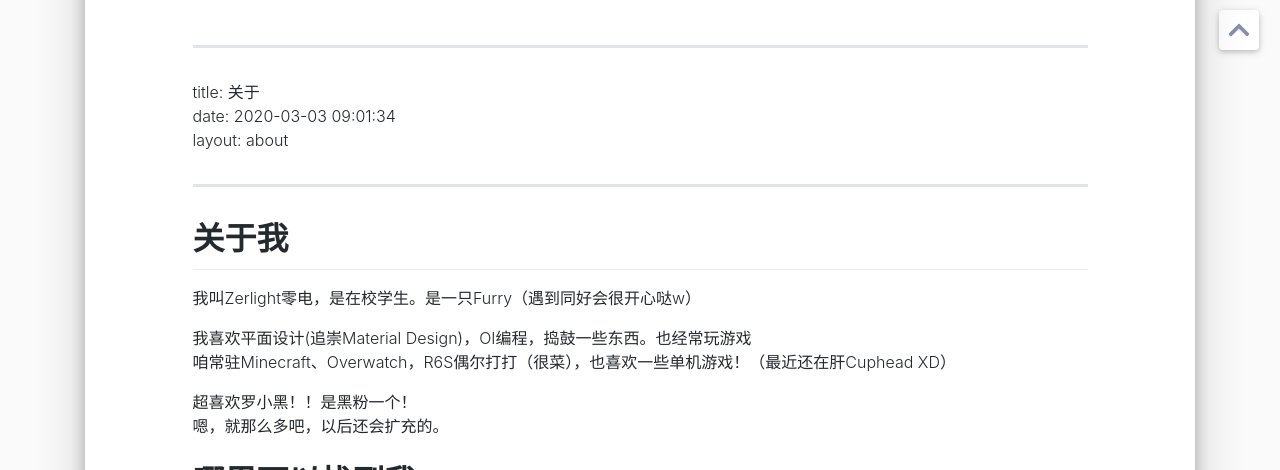
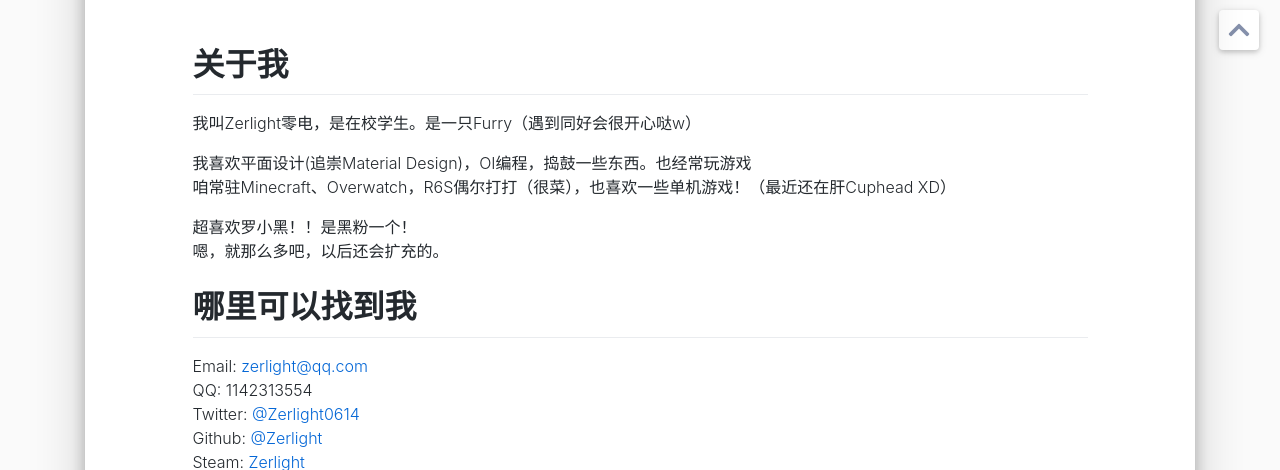
Before and after one commit to Zerlight/zerlight.github.io, a plain HTML site: page about/index.html in a window 1280 px wide. Shown: the part 810-1280 px from the top of the page. Drawn offline with Linux system fonts and the light colour scheme; some packages are replaced by stand-ins of ours; a script that the page names is missing; a small style sheet from the web is missing.

Commit message:
Site updated: 2020-03-03 23:55:30

```diff
--- a/about/index.html
+++ b/about/index.html
@@ -175,10 +175,7 @@
 
 </div>
 <div class="mt-5 markdown-body">
-  <hr>
-<p>title: 关于<br>date: 2020-03-03 09:01:34<br>layout: about</p>
-<hr>
-<h1 id="关于我"><a href="#关于我" class="headerlink" title="关于我"></a>关于我</h1><p>我叫Zerlight零电，是在校学生。是一只Furry（遇到同好会很开心哒w）</p>
+  <h1 id="关于我"><a href="#关于我" class="headerlink" title="关于我"></a>关于我</h1><p>我叫Zerlight零电，是在校学生。是一只Furry（遇到同好会很开心哒w）</p>
 <p>我喜欢平面设计(追崇Material Design)，OI编程，捣鼓一些东西。也经常玩游戏<br>咱常驻Minecraft、Overwatch，R6S偶尔打打（很菜），也喜欢一些单机游戏！（最近还在肝Cuphead XD）</p>
 <p>超喜欢罗小黑！！是黑粉一个！<br>嗯，就那么多吧，以后还会扩充的。</p>
 <h1 id="哪里可以找到我"><a href="#哪里可以找到我" class="headerlink" title="哪里可以找到我"></a>哪里可以找到我</h1><p>Email: <a href="mailto:zerlight@qq.com">zerlight@qq.com</a><br>QQ: 1142313554<br>Twitter: <a href="https://twitter.com/Zerlight0614" target="_blank" rel="noopener">@Zerlight0614</a><br>Github: <a href="https://github.com/Zerlight" target="_blank" rel="noopener">@Zerlight</a><br>Steam: <a href="https://steamcommunity.com/id/zerlight/" target="_blank" rel="noopener">Zerlight</a><br>（游戏很少，很菜，不过欢迎加好友一起玩w！）<br>Telegram: <a href="https://t.me/Zerlight" target="_blank" rel="noopener">@Zerlight</a></p>
```
